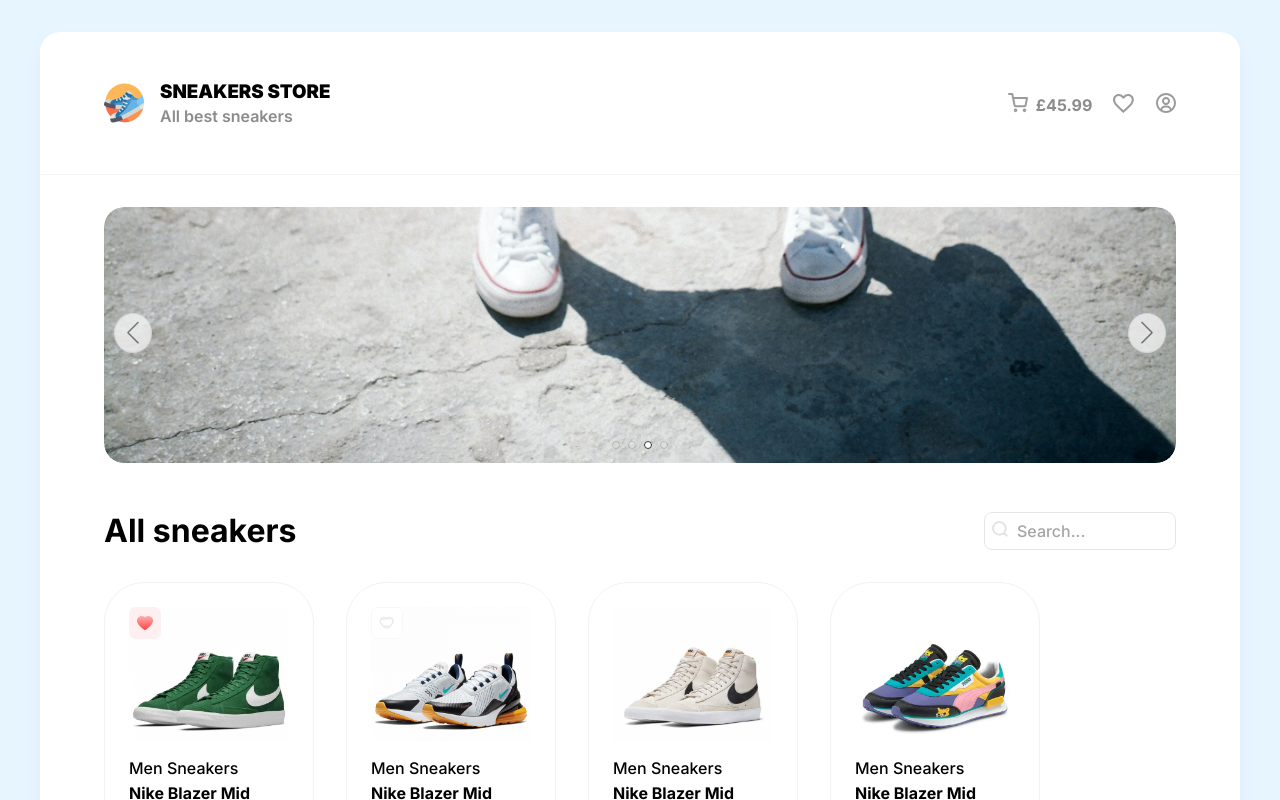
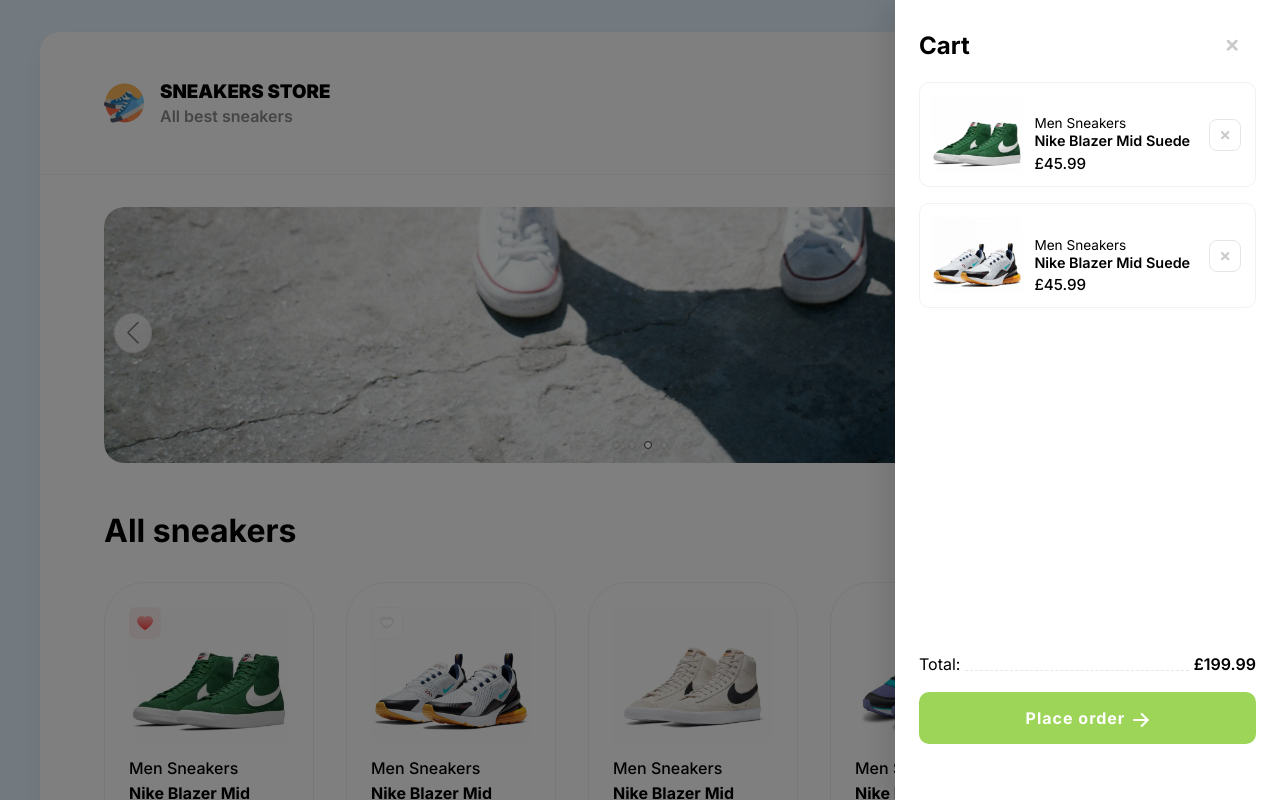
Before and after one commit to Dmitriy24S/sneakers-shop-react-app, a React (Create React App) app: page / in a window 1280 px wide. Both pictures are taken after a click on the button "£45.99". Shown: the top 800 px of the page. Built offline with nearby package versions, Linux system fonts and the light colour scheme.

Commit message:
feat: :sparkles: add cart drawer with dummy data

```diff
--- a/src/App.tsx
+++ b/src/App.tsx
@@ -1,11 +1,25 @@
+import { useEffect, useState } from "react";
+import Drawer from "./components/Drawer/Drawer";
 import Header from "./components/Header/Header";
 import Main from "./components/Main/Main";
 import Slider from "./components/Slider/Slider";
 
 function App() {
+  const [isCartDrawerOpen, setIsCartDrawerOpen] = useState<boolean>(false);
+
+  // disable main page scroll when cart drawer is open
+  useEffect(() => {
+    if (isCartDrawerOpen) {
+      document.body.style.overflow = "hidden";
+    } else {
+      document.body.style.overflow = "unset";
+    }
+  }, [isCartDrawerOpen]);
+
   return (
     <div className="App">
-      <Header />
+      {isCartDrawerOpen && <Drawer setIsCartDrawerOpen={setIsCartDrawerOpen} />}
+      <Header setIsCartDrawerOpen={setIsCartDrawerOpen} />
       <Slider />
       <Main />
     </div>
--- /dev/null
+++ b/src/components/Drawer/Drawer.scss
@@ -0,0 +1,166 @@
+.drawer {
+  position: absolute;
+  z-index: 100;
+  inset: 0;
+}
+
+.drawer-overlay {
+  position: fixed;
+  background-color: rgba(0, 0, 0, 0.5);
+  inset: 0;
+}
+
+.drawer-content {
+  overflow: auto;
+  position: fixed;
+  background-color: white;
+  box-shadow: -10px 4px 24px rgba(0, 0, 0, 0.1);
+  right: 0;
+  top: 0;
+  bottom: 0;
+  width: 385px;
+  height: 100%;
+  padding: 1.5rem;
+  min-height: 100vh;
+  display: flex;
+  flex-direction: column;
+}
+
+.drawer-top {
+  display: flex;
+  justify-content: space-between;
+  align-items: center;
+}
+
+.cart-content {
+  display: flex;
+  flex-direction: column;
+  gap: 1rem;
+  margin-top: 1rem;
+  margin-bottom: 4rem;
+  flex: 1;
+}
+
+.cart-item {
+  display: flex;
+  align-items: flex-end;
+  gap: 0.7rem;
+  border: 1px solid hsl(0, 0%, 95%);
+  border-radius: 10px;
+  padding: 0.8rem 0.7rem;
+  overflow: hidden;
+  transition: box-shadow 150ms ease-in-out;
+  .item__image {
+    width: 92px;
+  }
+  .cart-item__info {
+    display: flex;
+    flex-direction: column;
+    gap: 0.3rem;
+    .item__name {
+      span {
+        font-size: 0.85rem;
+      }
+      h5 {
+        font-size: 0.9rem;
+        font-weight: 600;
+      }
+      .item__price {
+        p {
+          font-weight: 700;
+          color: red;
+        }
+      }
+    }
+  }
+}
+
+.item__price {
+  p {
+    font-weight: 500;
+    font-size: 0.95rem;
+  }
+}
+
+.close-cart-btn,
+.remove-cart-btn {
+  display: flex;
+  align-self: center;
+  margin-left: auto;
+  margin-right: 0.2rem;
+  opacity: 0.7;
+  transition: opacity 150ms ease-in-out;
+  path {
+    transition: all 150ms ease-in-out;
+  }
+  &:hover {
+    opacity: 1;
+    box-shadow: 0px 20px 36px rgba(0, 0, 0, 6%);
+    path {
+      fill: hsl(0, 0%, 69%);
+    }
+  }
+}
+
+.close-cart-btn {
+  rect {
+    stroke: none;
+  }
+  &:hover {
+    box-shadow: none;
+  }
+}
+
+.cart-bottom {
+  display: flex;
+  flex-direction: column;
+  gap: 1.3rem;
+  margin-top: auto;
+  margin-bottom: 2rem;
+  .cart-total {
+    display: flex;
+    align-items: flex-end;
+    gap: 0.3rem;
+    line-height: 0.9;
+    .cart-total-divider {
+      width: 100%;
+      border-bottom: 1px dashed;
+      bottom: 0;
+      color: hsl(0, 0%, 90%);
+    }
+    .cart-total-price {
+      font-weight: 600;
+    }
+  }
+
+  .place-order-btn {
+    display: flex;
+    align-items: center;
+    justify-content: center;
+    width: 100%;
+    padding: 1rem 1rem;
+    background-color: hsl(87, 60%, 59%);
+    color: white;
+    font-weight: 700;
+    letter-spacing: 1px;
+    border-radius: 10px;
+    transition: all 150ms ease-in-out;
+    .place-order-btn-arrow {
+      position: relative;
+      top: 0.1rem;
+      margin-left: 0.5rem;
+      transition: transform 150ms ease-in-out;
+    }
+    &:hover {
+      // transform: translateY(-2px);
+      // on hover move btn up
+      background-color: lighten(hsl(87, 60%, 59%), 3%);
+      .place-order-btn-arrow {
+        transform: translateX(7px);
+      }
+    }
+    &:active {
+      background-color: darken(hsl(87, 60%, 59%), 5%);
+    }
+  }
+}
--- /dev/null
+++ b/src/components/Drawer/Drawer.tsx
@@ -0,0 +1,174 @@
+import React from "react";
+import "./Drawer.scss";
+
+type DrawerProps = {
+  setIsCartDrawerOpen: React.Dispatch<React.SetStateAction<boolean>>;
+};
+
+const Drawer = ({ setIsCartDrawerOpen }: DrawerProps) => {
+  return (
+    <section className="drawer">
+      <div
+        className="drawer-overlay"
+        onClick={() => setIsCartDrawerOpen(false)}
+      ></div>
+      <div className="drawer-content">
+        <div className="drawer-top">
+          <h2>Cart</h2>
+          {/* Close cart btn/svg */}
+          <button
+            aria-label="close cart"
+            className="close-cart-btn"
+            onClick={() => setIsCartDrawerOpen(false)}
+          >
+            <svg
+              width="42"
+              height="42"
+              viewBox="0 0 32 32"
+              fill="none"
+              xmlns="http://www.w3.org/2000/svg"
+            >
+              <rect
+                x="0.5"
+                y="0.5"
+                width="31"
+                height="31"
+                rx="7.5"
+                fill="white"
+                stroke="#DBDBDB"
+              />
+              <path
+                d="M20.0799 18.6155L17.6311 16.1667L20.0798 13.718C21.0241 12.7738 19.5596 11.3093 18.6154 12.2536L16.1667 14.7023L13.7179 12.2535C12.7738 11.3095 11.3095 12.7738 12.2535 13.7179L14.7023 16.1667L12.2536 18.6154C11.3093 19.5596 12.7738 21.0241 13.718 20.0798L16.1667 17.6311L18.6155 20.0799C19.5597 21.0241 21.0241 19.5597 20.0799 18.6155Z"
+                fill="#B5B5B5"
+              />
+            </svg>
+          </button>
+        </div>
+        {/* cart content list */}
+        <section className="cart-content">
+          {/* item 1 */}
+          <article className="cart-item">
+            {/* info */}
+            <img
+              src={`${process.env.PUBLIC_URL}/img/sneakers/1.jpg`}
+              alt="sneaker"
+              className="item__image"
+            />
+            <div className="cart-item__info">
+              <div className="item__name">
+                <span>Men Sneakers</span>
+                <h5>Nike Blazer Mid Suede</h5>
+              </div>
+              <div className="item__price">
+                {/* <span>Price:</span> */}
+                <p>£45.99</p>
+              </div>
+            </div>
+            <button aria-label="remove from cart" className="remove-cart-btn">
+              <svg
+                width="32"
+                height="32"
+                viewBox="0 0 32 32"
+                fill="none"
+                xmlns="http://www.w3.org/2000/svg"
+              >
+                <rect
+                  x="0.5"
+                  y="0.5"
+                  width="31"
+                  height="31"
+                  rx="7.5"
+                  fill="white"
+                  stroke="#DBDBDB"
+                />
+                <path
+                  d="M20.0799 18.6155L17.6311 16.1667L20.0798 13.718C21.0241 12.7738 19.5596 11.3093 18.6154 12.2536L16.1667 14.7023L13.7179 12.2535C12.7738 11.3095 11.3095 12.7738 12.2535 13.7179L14.7023 16.1667L12.2536 18.6154C11.3093 19.5596 12.7738 21.0241 13.718 20.0798L16.1667 17.6311L18.6155 20.0799C19.5597 21.0241 21.0241 19.5597 20.0799 18.6155Z"
+                  fill="#B5B5B5"
+                />
+              </svg>
+            </button>
+          </article>
+          {/* item 2 */}
+          <article className="cart-item">
+            {/* info */}
+            <img
+              src={`${process.env.PUBLIC_URL}/img/sneakers/2.jpg`}
+              alt="sneaker"
+              className="item__image"
+            />
+            <div className="cart-item__info">
+              <div className="item__name">
+                <span>Men Sneakers</span>
+                <h5>Nike Blazer Mid Suede</h5>
+              </div>
+              <div className="item__price">
+                {/* <span>Price:</span> */}
+                {/* <span>£45.99</span> */}
+                <p>£45.99</p>
+              </div>
+            </div>
+            <button aria-label="remove from cart" className="remove-cart-btn">
+              <svg
+                width="32"
+                height="32"
+                viewBox="0 0 32 32"
+                fill="none"
+                xmlns="http://www.w3.org/2000/svg"
+              >
+                <rect
+                  x="0.5"
+                  y="0.5"
+                  width="31"
+                  height="31"
+                  rx="7.5"
+                  fill="white"
+                  stroke="#DBDBDB"
+                />
+                <path
+                  d="M20.0799 18.6155L17.6311 16.1667L20.0798 13.718C21.0241 12.7738 19.5596 11.3093 18.6154 12.2536L16.1667 14.7023L13.7179 12.2535C12.7738 11.3095 11.3095 12.7738 12.2535 13.7179L14.7023 16.1667L12.2536 18.6154C11.3093 19.5596 12.7738 21.0241 13.718 20.0798L16.1667 17.6311L18.6155 20.0799C19.5597 21.0241 21.0241 19.5597 20.0799 18.6155Z"
+                  fill="#B5B5B5"
+                />
+              </svg>
+            </button>
+          </article>
+        </section>
+        {/* cart bottom */}
+        <section className="cart-bottom">
+          <div className="cart-total">
+            Total: <div className="cart-total-divider"></div>
+            <span className="cart-total-price">£199.99</span>
+          </div>
+          <button className="place-order-btn">
+            Place order
+            {/* order btn - arrow svg */}
+            <svg
+              className="place-order-btn-arrow"
+              width="16"
+              height="14"
+              viewBox="0 0 16 14"
+              fill="none"
+              xmlns="http://www.w3.org/2000/svg"
+            >
+              <path
+                d="M1 7H14.7143"
+                stroke="white"
+                strokeWidth="2"
+                strokeLinecap="round"
+                strokeLinejoin="round"
+              />
+              <path
+                d="M8.71436 1L14.7144 7L8.71436 13"
+                stroke="white"
+                strokeWidth="2"
+                strokeLinecap="round"
+                strokeLinejoin="round"
+              />
+            </svg>
+          </button>
+        </section>
+      </div>
+    </section>
+  );
+};
+
+export default Drawer;
--- a/src/components/Header/Header.tsx
+++ b/src/components/Header/Header.tsx
@@ -1,6 +1,10 @@
 import "./Header.scss";
 
-const Header = () => {
+type HeaderProps = {
+  setIsCartDrawerOpen: React.Dispatch<React.SetStateAction<boolean>>;
+};
+
+const Header = ({ setIsCartDrawerOpen }: HeaderProps) => {
   return (
     <header className="header">
       <div className="header__left-container">
@@ -19,7 +23,11 @@
       <div className="header__right-container">
         <ul>
           <li>
-            <button aria-label="open cart" className="cart-btn">
+            <button
+              aria-label="open cart"
+              className="cart-btn"
+              onClick={() => setIsCartDrawerOpen(true)}
+            >
               {/* Cart btn */}
               <svg
                 width="20"
```
